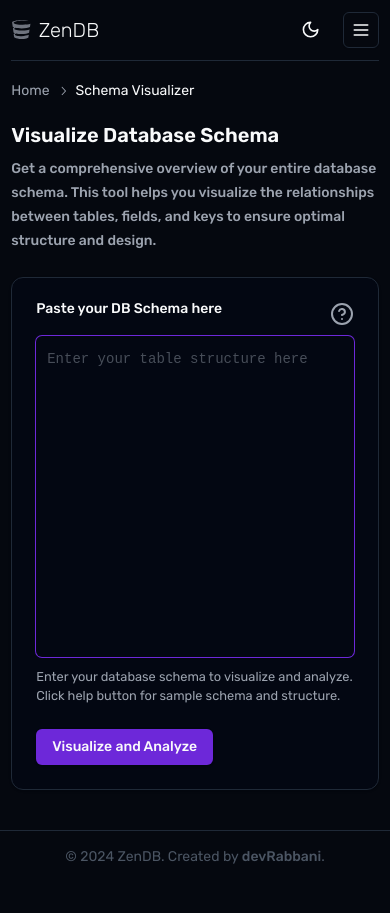
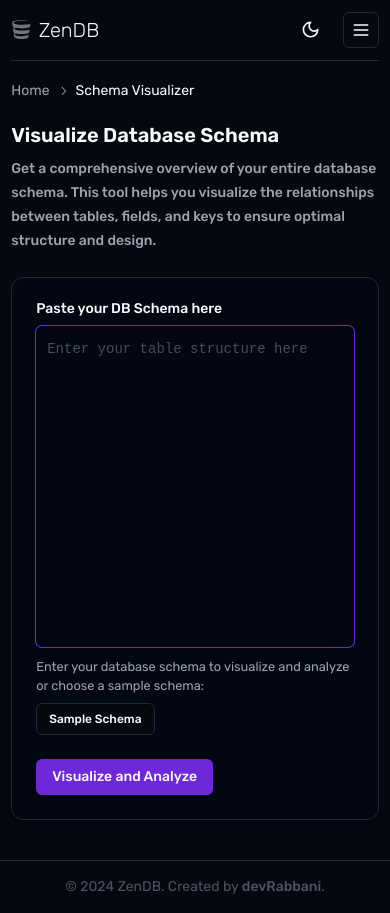
Before and after one commit to devRabbani/zendb, a Next.js app: page /schema-visualizer in a window 390 px wide. Before the commit the page ends 883 px from the top, so only its background shows below. Built offline with nearby package versions, Linux system fonts and the light colour scheme.

Commit message:
add sample schema option for mobile devices

```diff
--- a/components/tools/schema-helper-popup.tsx
+++ b/components/tools/schema-helper-popup.tsx
@@ -9,7 +9,7 @@
 export default function SchemaHelperPopup() {
   return (
     <HoverCard openDelay={0}>
-      <HoverCardTrigger className="cursor-pointer">
+      <HoverCardTrigger className="cursor-pointer ">
         <HelpCircleIcon className="h-6 w-6 text-muted-foreground transition-colors hover:text-foreground" />
       </HoverCardTrigger>
       <HoverCardContent>
--- a/components/tools/schema-visualizer-editor.tsx
+++ b/components/tools/schema-visualizer-editor.tsx
@@ -7,6 +7,7 @@
 import SchemaHelperPopup from "./schema-helper-popup";
 import { parseSchema } from "@/lib/tools-utils";
 import { Table } from "@/lib/types";
+import { SAMPLE_SCHEMA } from "@/lib/constants";
 
 export default function SchemaVisualizerEditor({
   saveParsedSchema,
@@ -38,12 +39,30 @@
   return (
     <CardWrapper>
       <div className="space-y-2.5">
-        <div className="flex justify-between item-center">
+        <div className="flex justify-between items-center">
           <Label htmlFor="code-editor">Paste your DB Schema here</Label>
-          <SchemaHelperPopup />
+          <div className="hidden min-[500px]:block">
+            <SchemaHelperPopup />
+          </div>
         </div>
         <CodeEditor value={schema} onValueChange={onValueChange} />
-        <p className="text-[0.8rem] text-muted-foreground">
+        <div className="min-[500px]:hidden">
+          <p className="text-[0.8rem] text-muted-foreground">
+            Enter your database schema to visualize and analyze or choose a
+            sample schema:
+          </p>
+
+          <Button
+            type="button"
+            variant="outline"
+            size="sm"
+            className="mt-2"
+            onClick={() => setSchema(SAMPLE_SCHEMA.simple)}
+          >
+            Sample Schema
+          </Button>
+        </div>
+        <p className="text-[0.8rem] text-muted-foreground hidden min-[500px]:block">
           Enter your database schema to visualize and analyze. Click help button
           for sample schema and structure.
         </p>
```
